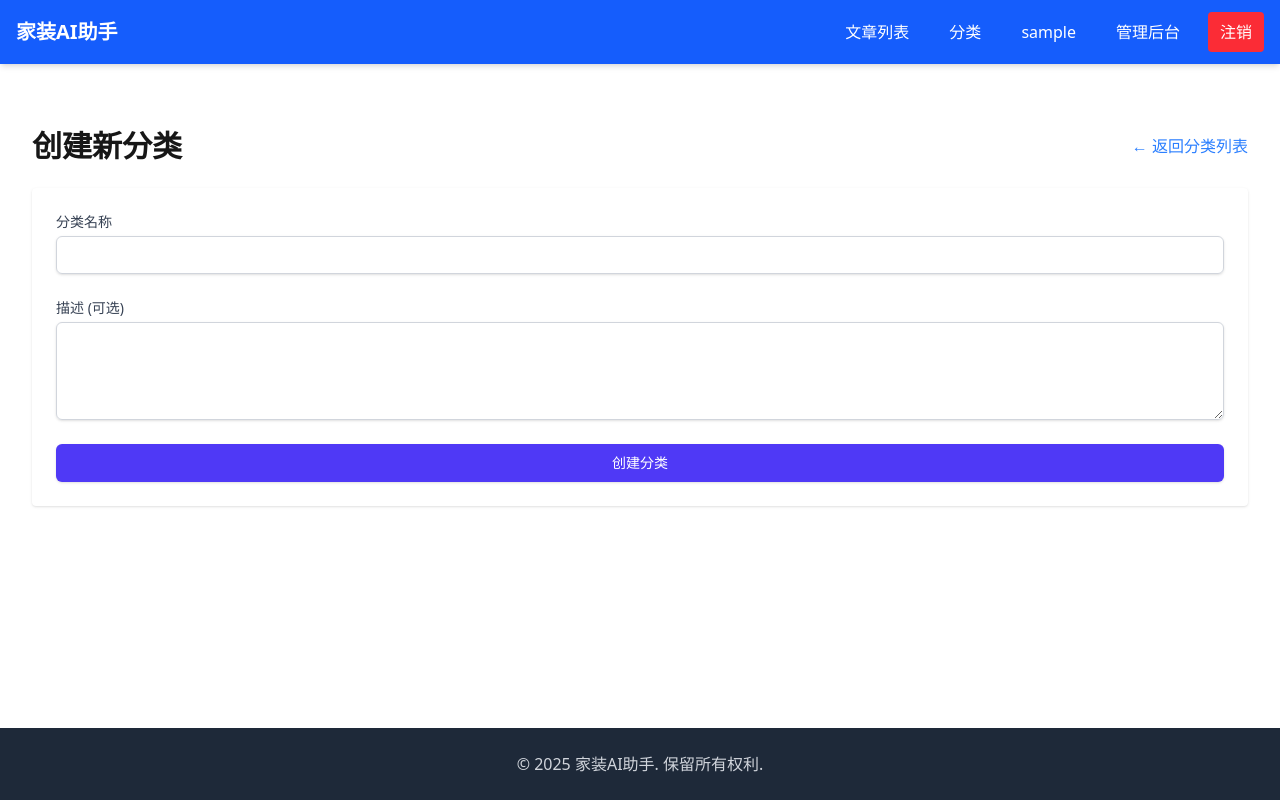
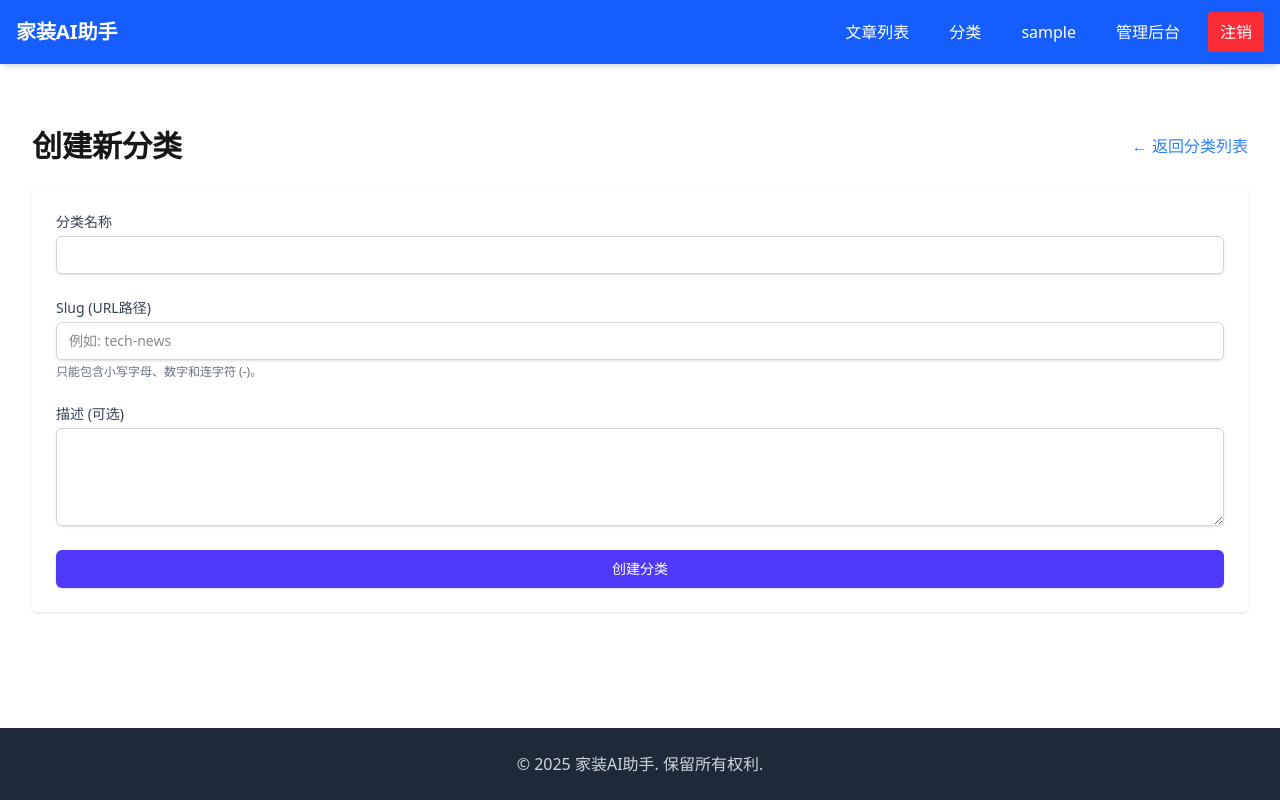
Before and after one commit to mypengpengli/jiazhuangai2VS, a Next.js app in the folder frontend/: page /admin/categories/new in a window 1280 px wide. Built offline with nearby package versions, Linux system fonts and the light colour scheme; sample sign-in values are in the browser's storage.

Commit message:
fix: Resolve issues with category creation, article deletion, login placeholder, and header navigation

```diff
--- a/frontend/src/app/admin/categories/new/page.tsx
+++ b/frontend/src/app/admin/categories/new/page.tsx
@@ -7,6 +7,7 @@ import { useAuth } from '@/context/AuthContext';
 
 const CreateCategoryPage = () => {
   const [name, setName] = useState('');
+  const [slug, setSlug] = useState(''); // 新增 slug 状态
   const [description, setDescription] = useState('');
   const [isLoading, setIsLoading] = useState(false);
   const [error, setError] = useState<string | null>(null);
@@ -19,8 +20,14 @@ const CreateCategoryPage = () => {
       setError('用户未认证');
       return;
     }
-    if (!name) {
-      setError('分类名称不能为空');
+    if (!name || !slug) { // 同时检查 slug
+      setError('分类名称和 Slug 不能为空');
+      return;
+    }
+    // 简单的 slug 格式校验 (与后端 regex 匹配)
+    const slugRegex = /^[a-z0-9]+(?:-[a-z0-9]+)*$/;
+    if (!slugRegex.test(slug)) {
+      setError('Slug 格式无效 (只能包含小写字母、数字和连字符)');
       return;
     }
 
@@ -35,7 +42,7 @@ const CreateCategoryPage = () => {
           'Authorization': `Bearer ${token}`,
           'Content-Type': 'application/json',
         },
-        body: JSON.stringify({ name, description }),
+        body: JSON.stringify({ name, slug, description }), // 添加 slug 到请求体
       });
 
       if (!response.ok) {
@@ -82,6 +89,22 @@ const CreateCategoryPage = () => {
         </div>
 
         <div>
+          <label htmlFor="slug" className="block text-sm font-medium text-gray-700">
+            Slug (URL路径)
+          </label>
+          <input
+            type="text"
+            id="slug"
+            value={slug}
+            onChange={(e) => setSlug(e.target.value.toLowerCase().replace(/\s+/g, '-').replace(/[^\w-]+/g, ''))}
+            required
+            className="mt-1 block w-full px-3 py-2 border border-gray-300 rounded-md shadow-sm focus:outline-none focus:ring-indigo-500 focus:border-indigo-500 sm:text-sm"
+            placeholder="例如: tech-news"
+          />
+          <p className="mt-1 text-xs text-gray-500">只能包含小写字母、数字和连字符 (-)。</p>
+        </div>
+
+        <div>
           <label htmlFor="description" className="block text-sm font-medium text-gray-700">
             描述 (可选)
           </label>
```
Also changed, not shown: 1 other file (tests, documents, lock files or other folders).
